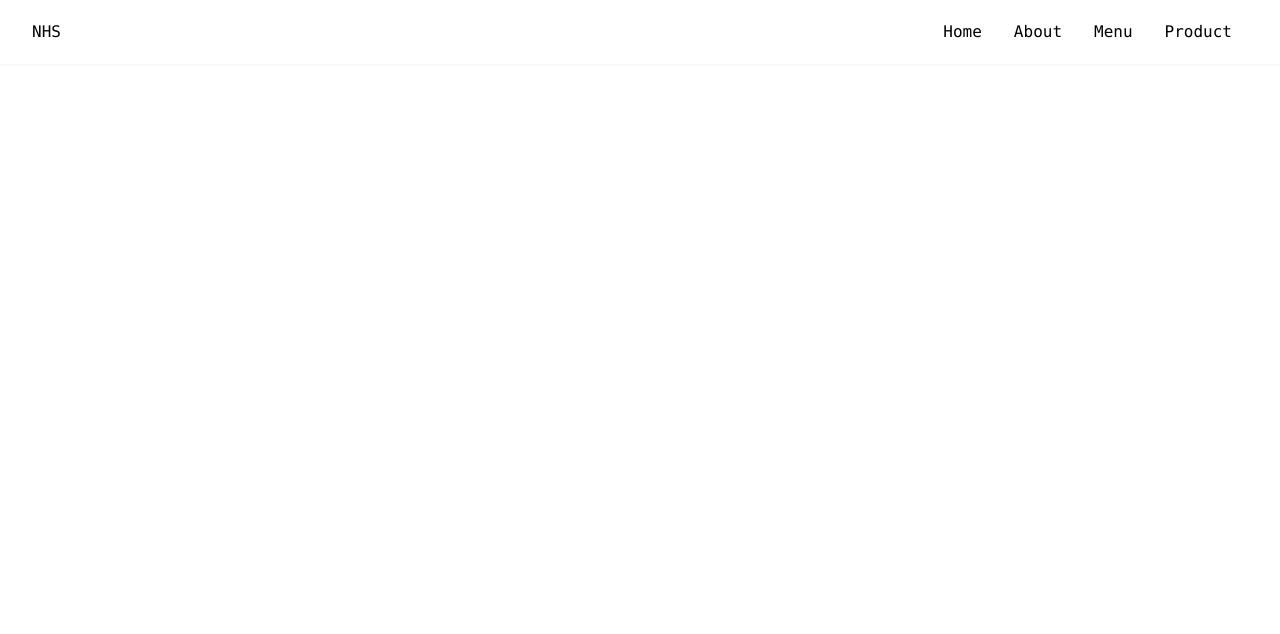
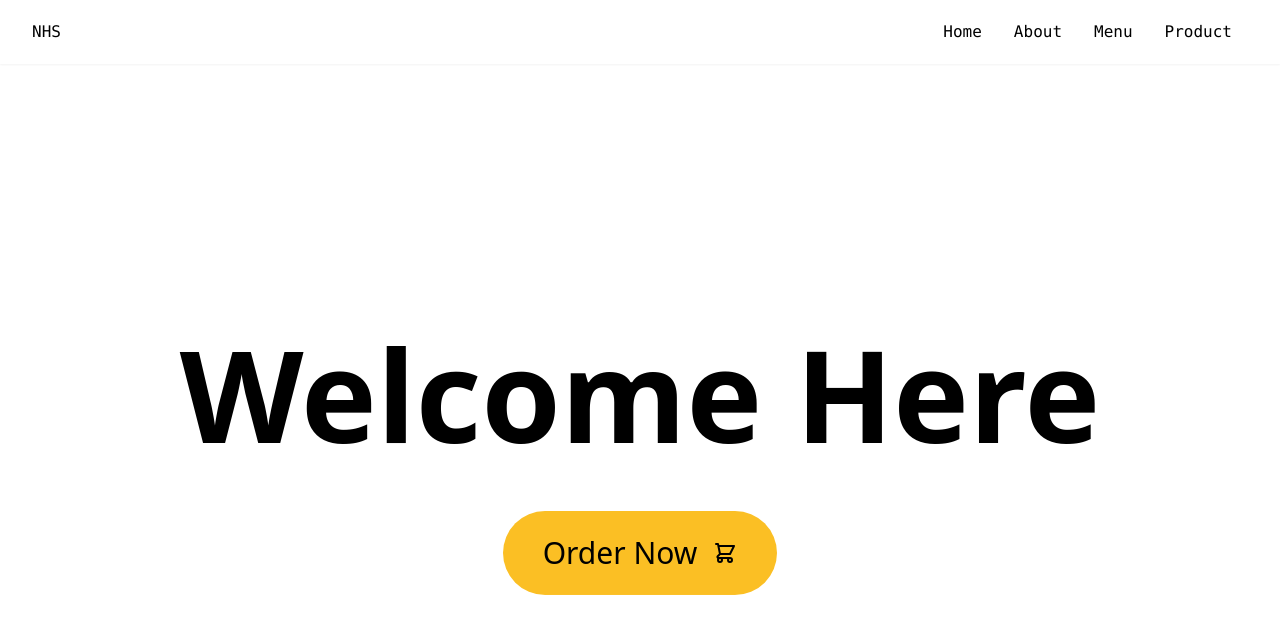
Before and after one commit to NayemulSCode/react-tailwindcss, a React (Create React App) app: page / in a window 1280 px wide. Shown: the top 634 px of the page. Built offline with nearby package versions, Linux system fonts and the light colour scheme.

Commit message:
Home-done

```diff
--- a/src/App.js
+++ b/src/App.js
@@ -1,9 +1,11 @@
+import Home from './components/Home';
 import Navbar from './components/Navbar';
 
 function App() {
   return (
     <>
       <Navbar />
+      <Home />
     </>
   );
 }
--- /dev/null
+++ b/src/components/Home.js
@@ -0,0 +1,31 @@
+import React from "react";
+import { Link } from "react-router-dom";
+
+const Home = () => {
+  return (
+    <div className="bg-white items-center flex flex-col h-screen justify-center">
+      <h1 className="lg:text-9xl md:text-7xl sm:text-5xl font-black mb-14">
+        Welcome Here
+      </h1>
+      <Link className="px-10 py-6 bg-yellow-400 rounded-full text-3xl hover:bg-yellow-300 transition duration-300 ease-in-out animate-bounce flex items-center">
+        Order Now
+        <svg
+          class="w-6 h-6 ml-4"
+          fill="none"
+          stroke="currentColor"
+          viewBox="0 0 24 24"
+          xmlns="http://www.w3.org/2000/svg"
+        >
+          <path
+            stroke-linecap="round"
+            stroke-linejoin="round"
+            stroke-width="2"
+            d="M3 3h2l.4 2M7 13h10l4-8H5.4M7 13L5.4 5M7 13l-2.293 2.293c-.63.63-.184 1.707.707 1.707H17m0 0a2 2 0 100 4 2 2 0 000-4zm-8 2a2 2 0 11-4 0 2 2 0 014 0z"
+          ></path>
+        </svg>
+      </Link>
+    </div>
+  );
+};
+
+export default Home;
```
